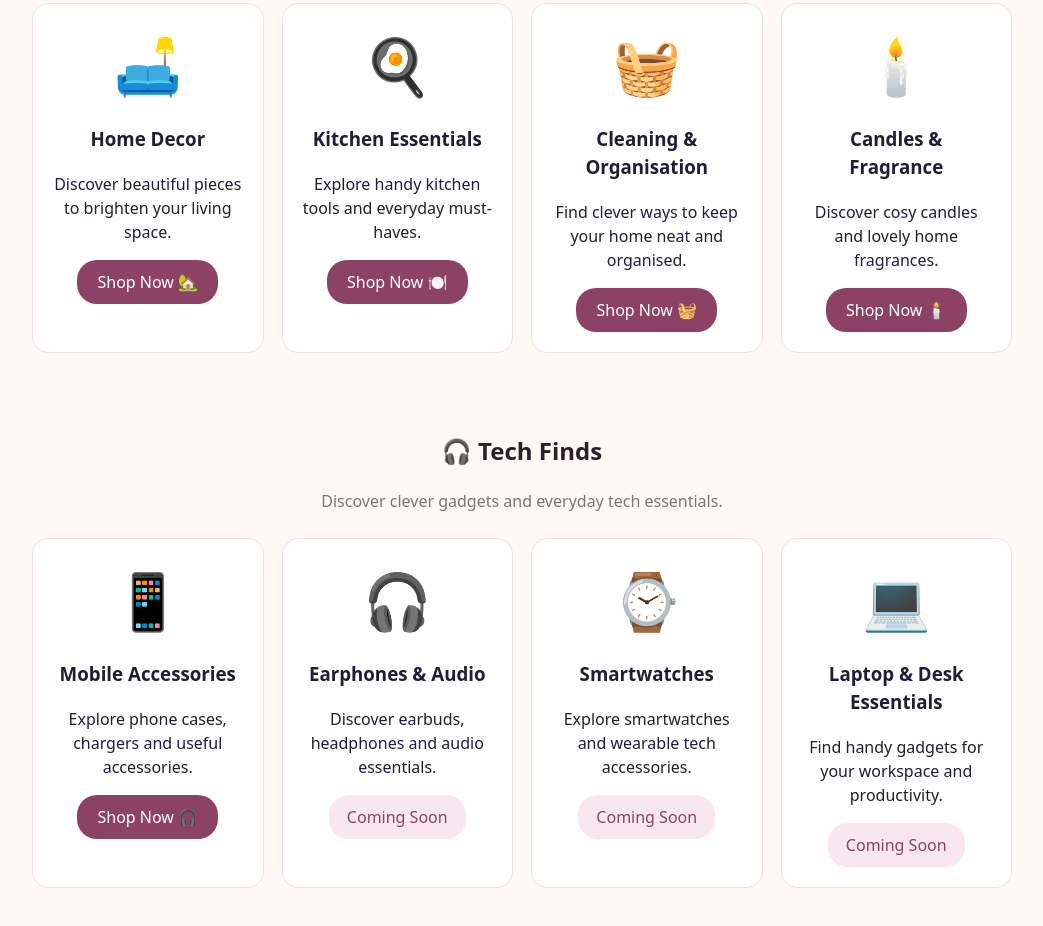
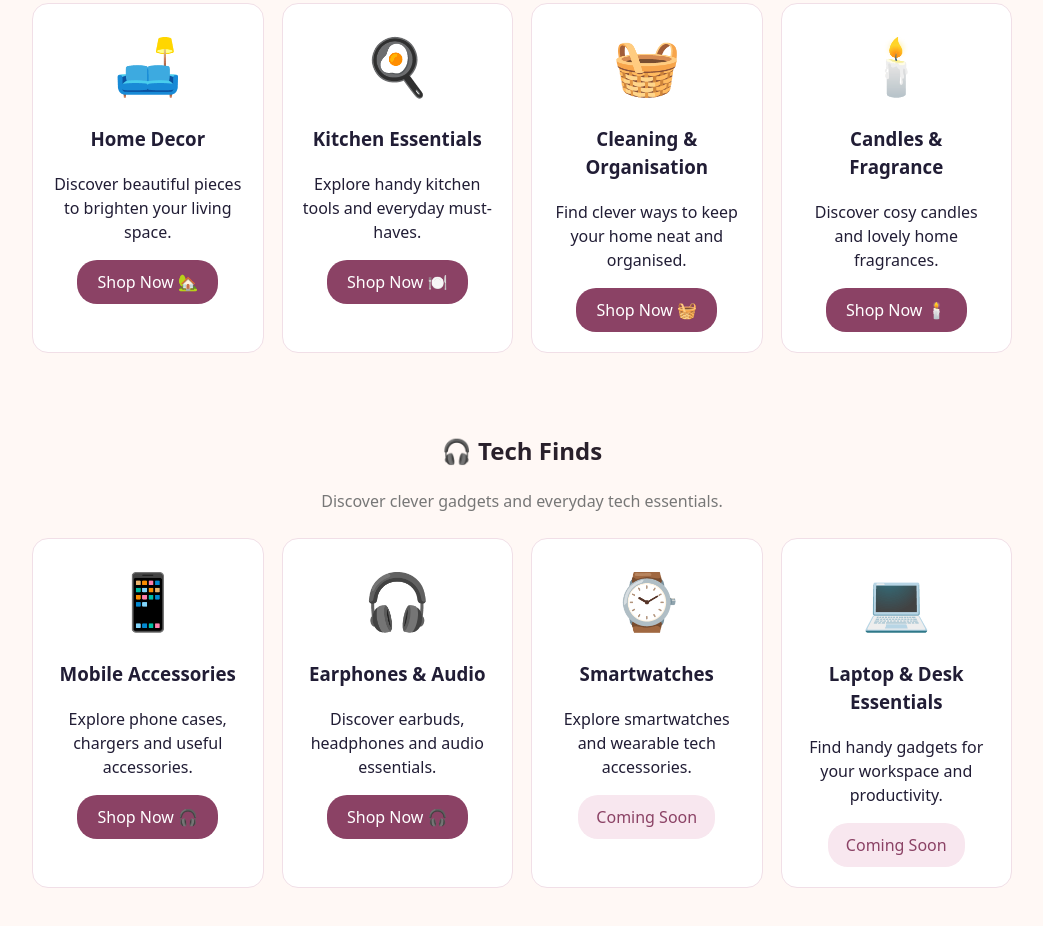
Before and after one commit to shonalibaske-maker/Pocketboost, a plain HTML site: page index.html in a window 1280 px wide. Shown: the part 7095-8021 px from the top of the page, without its empty margins (118-1161 px from the left). Drawn offline with Linux system fonts and the light colour scheme.

Commit message:
Update index.html

```diff
--- a/index.html
+++ b/index.html
@@ -582,10 +582,15 @@ Shop Now 🎧
 
     <div style="background:#fff;border:1px solid #f1dfe7;border-radius:16px;padding:20px;text-align:center;">
       <div style="font-size:55px;">🎧</div>
-      <h3>Earphones & Audio</h3>
-      <p>Discover earbuds, headphones and audio essentials.</p>
-      <span style="display:inline-block;background:#f8e7ef;color:#8b4265;padding:10px 18px;border-radius:20px;">Coming Soon</span>
-    </div>
+<h3>Earphones & Audio</h3>
+<p>Discover earbuds, headphones and audio essentials.</p>
+<a href="https://www.amazon.in/dp/B0GXWKT5TZ?tag=pocketboostfi-21"
+target="_blank"
+rel="nofollow sponsored noopener"
+style="display:inline-block;background:#8b4265;color:white;padding:10px 20px;border-radius:20px;text-decoration:none;">
+Shop Now 🎧
+</a>
+</div>
 
     <div style="background:#fff;border:1px solid #f1dfe7;border-radius:16px;padding:20px;text-align:center;">
       <div style="font-size:55px;">⌚</div>
```
